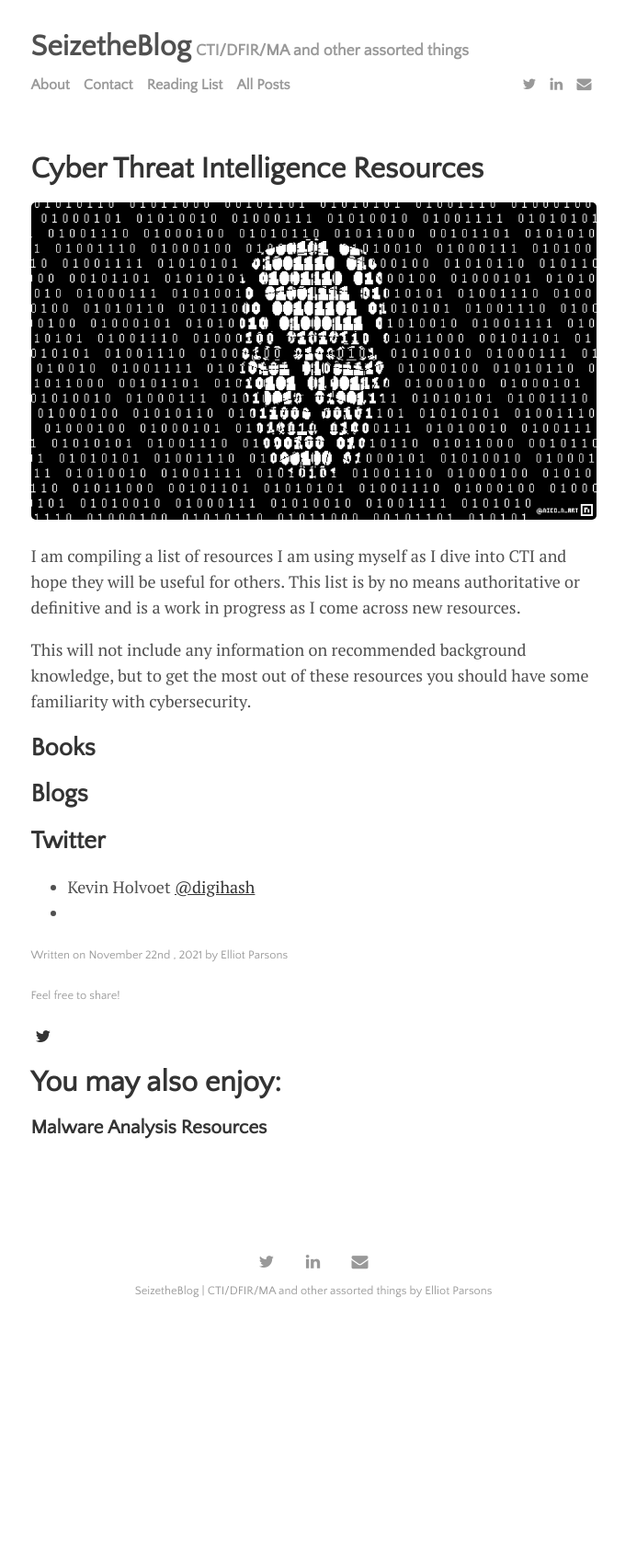
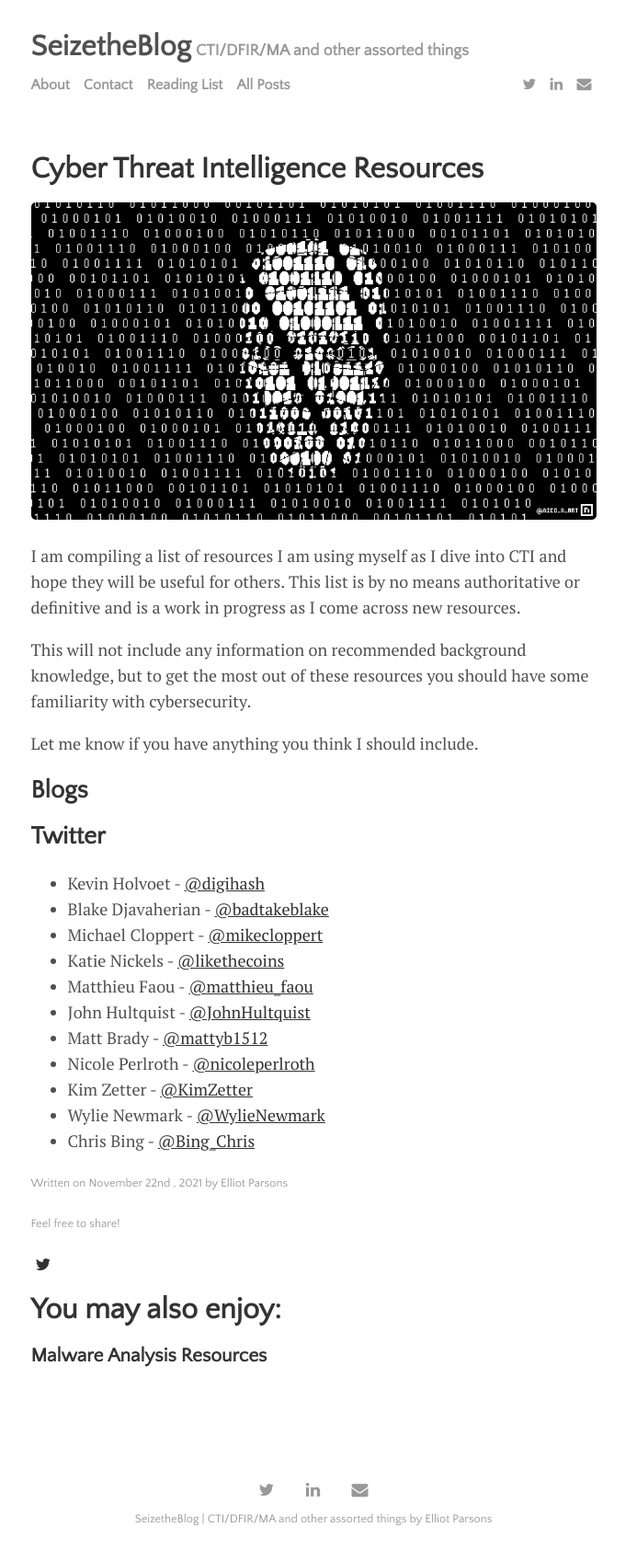
Before and after one commit to seizethecheese/seizethecheese.github.io, a Jekyll site: the page built from _posts/2021-11-22-cti-resources.md, in a window 1280 px wide. Shown: the whole page at 92% size, without its empty margins (299-979 px from the left). Built offline with Jekyll 4.4.1, drawn with Linux system fonts in a browser that asks for light colours; some web fonts are replaced; before the commit the page ends 1449 px from its top, so only the background shows below that.

Commit message:
Update 2021-11-22-cti-resources.md

```diff
--- a/_posts/2021-11-22-cti-resources.md
+++ b/_posts/2021-11-22-cti-resources.md
@@ -11,12 +11,21 @@ I am compiling a list of resources I am using myself as I dive into CTI and hope
 
 This will not include any information on recommended background knowledge, but to get the most out of these resources you should have some familiarity with cybersecurity.
 
-## Books
+Let me know if you have anything you think I should include.
 
 
 ## Blogs
 
 
 ## Twitter
-- Kevin Holvoet [@digihash](https://twitter.com/digihash)
--
+- Kevin Holvoet - [@digihash](https://twitter.com/digihash)
+- Blake Djavaherian - [@badtakeblake](https://twitter.com/badtakeblake)
+- Michael Cloppert - [@mikecloppert](https://twitter.com/mikecloppert)
+- Katie Nickels - [@likethecoins](https://twitter.com/likethecoins)
+- Matthieu Faou - [@matthieu_faou](https://twitter.com/matthieu_faou)
+- John Hultquist - [@JohnHultquist](https://twitter.com/JohnHultquist)
+- Matt Brady - [@mattyb1512](https://twitter.com/mattyb1512)
+- Nicole Perlroth - [@nicoleperlroth](https://twitter.com/nicoleperlroth)
+- Kim Zetter - [@KimZetter](https://twitter.com/KimZetter)
+- Wylie Newmark - [@WylieNewmark](https://twitter.com/WylieNewmark)
+- Chris Bing - [@Bing_Chris](https://twitter.com/Bing_Chris)
```
